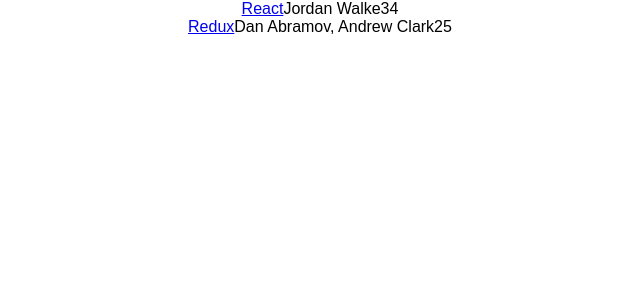
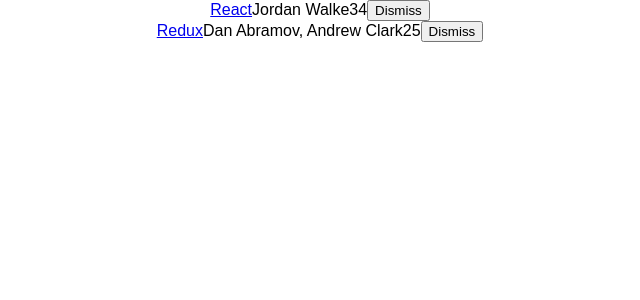
Before and after one commit to purinkle/hackernews, a React (Create React App) app: page / in a window 1280 px wide. Shown: the top 300 px of the page, without its empty margins (320-960 px from the left). Built offline with nearby package versions, Linux system fonts and the light colour scheme.

Commit message:
Add a "Dismiss" button

```diff
--- a/src/App.js
+++ b/src/App.js
@@ -25,8 +25,16 @@
     super(props);
 
     this.state = {
-      list: list,
+      list,
     };
+
+    this.onDismiss = this.onDismiss.bind(this);
+  }
+
+  onDismiss(id) {
+    const isNotId = item => item.objectID !== id;
+    const updatedList = this.state.list.filter(isNotId);
+    this.setState({ list: updatedList });
   }
 
   render() {
@@ -40,6 +48,14 @@
             <span>{item.author}</span>
             <span>{item.num_comments}</span>
             <span>{item.points}</span>
+            <span>
+              <button
+                onClick={() => this.onDismiss(item.objectID)}
+                type="button"
+              >
+                Dismiss
+              </button>
+            </span>
           </div>
         )}
       </div>
```
